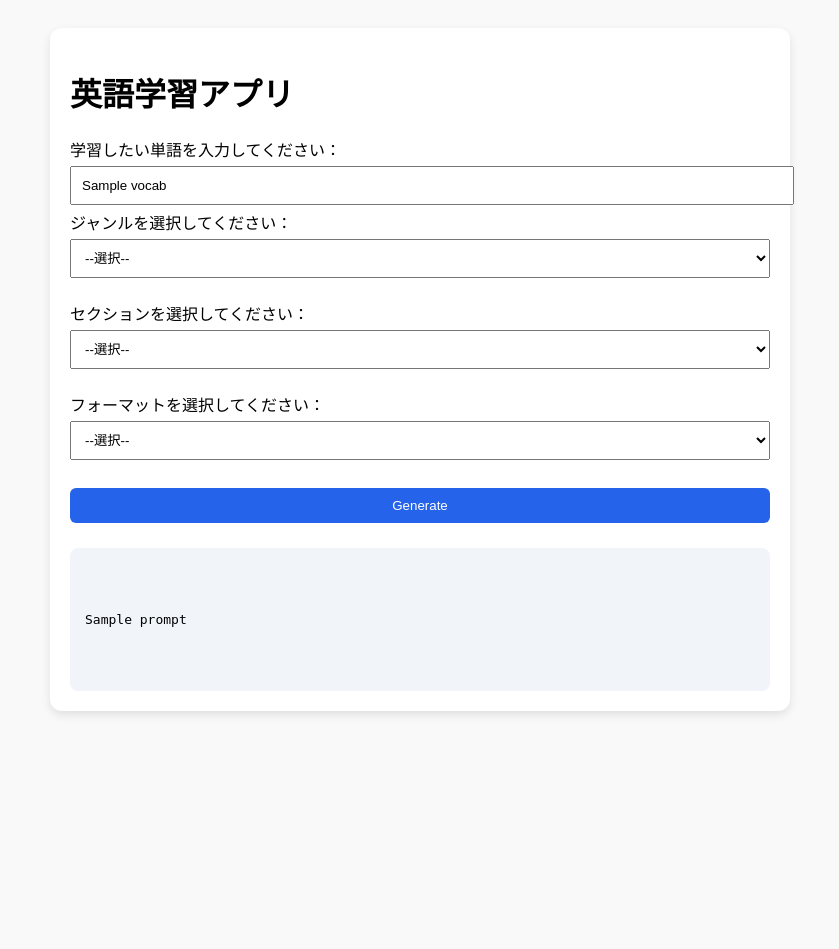
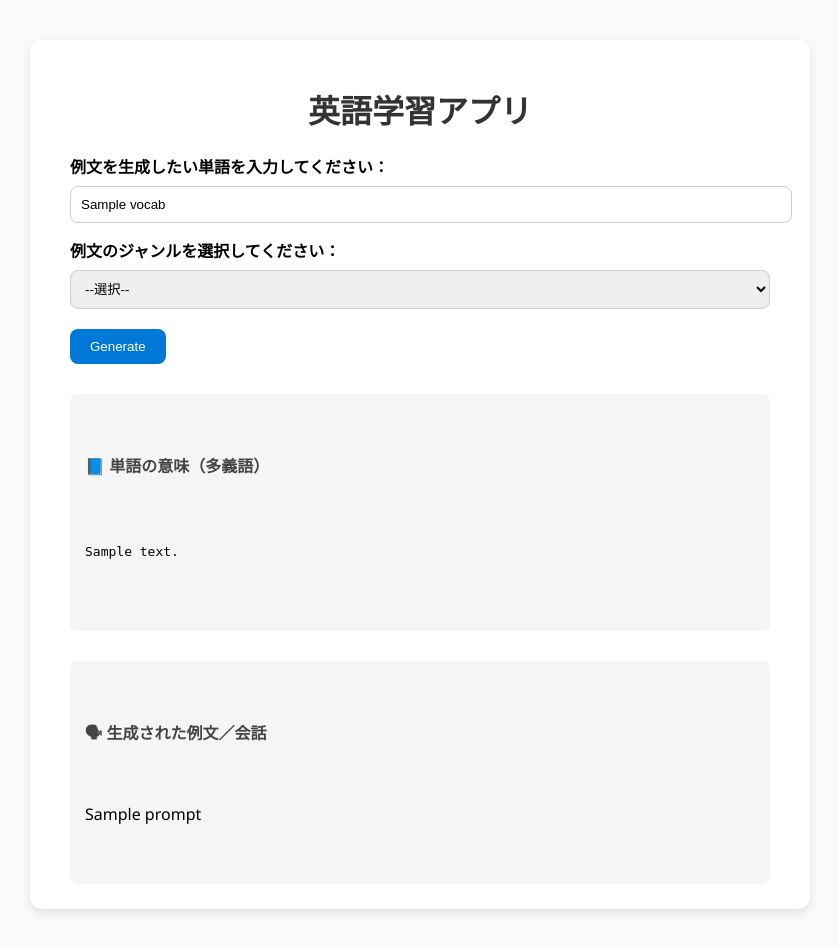
Before and after one commit to yukke955/My-English-App, a Python web app: template templates/index.html in a window 1280 px wide. Shown: the whole page, without its empty margins (220-1059 px from the left). Before the commit the page ends 715 px from the top, so only its background shows below. Run offline with Jinja, Linux system fonts and the light colour scheme; the template is opened without the code that fills it: most values are stand-ins (such as "Sample title", 1, 10 or a date in 2020).

Commit message:
Update Flask_main, routes, generators, and index.html with indentation and display fixes

```diff
--- a/templates/index.html
+++ b/templates/index.html
@@ -1,99 +1,71 @@
 <!DOCTYPE html>
-<html>
+<html lang="ja">
 <head>
-    <meta charset="utf-8">
+    <meta charset="UTF-8">
     <title>英語学習アプリ</title>
     <style>
         body {
-            font-family: Arial, sans-serif;
-            background:#f9f9f9;
-            padding:20px;
+            font-family: "Segoe UI", sans-serif;
+            background: #f9fafb;
+            margin: 0;
+            padding: 0;
         }
         .container {
             max-width: 700px;
-            margin: auto;
+            margin: 40px auto;
             background: white;
-            padding: 20px;
+            padding: 25px 40px;
             border-radius: 12px;
             box-shadow: 0 4px 10px rgba(0,0,0,0.1);
         }
-        .result {
-            background: #f1f5f9;
-            padding: 15px;
+        h1 {
+            text-align: center;
+            color: #333;
+        }
+        label {
+            font-weight: bold;
+            display: block;
+            margin-top: 15px;
+        }
+        input, select {
+            width: 100%;
+            padding: 10px;
+            margin-top: 8px;
+            border: 1px solid #ccc;
             border-radius: 8px;
-            white-space: pre-wrap; /* 改行保持 */
-            margin-top: 20px;
-        }
-        input, select, button {
-            padding: 10px;
-            margin: 5px 0;
-            width: 100%;
         }
         button {
-            background: #2563eb;
+            margin-top: 20px;
+            padding: 10px 20px;
+            background-color: #0078d7;
             color: white;
             border: none;
+            border-radius: 8px;
             cursor: pointer;
+        }
+        button:hover {
+            background-color: #005fa3;
+        }
+        .flash {
+            background: #ffe8e8;
+            color: #c00;
+            padding: 10px;
+            margin-bottom: 15px;
             border-radius: 6px;
         }
-        button:hover {
-            background: #1e40af;
+        .result {
+            margin-top: 30px;
+            padding: 15px;
+            background: #f5f5f5;
+            border-radius: 8px;
+            white-space: pre-wrap;
+        }
+        .section-title {
+            font-weight: bold;
+            margin-bottom: 10px;
+            color: #444;
         }
     </style>
-
-    <script>
-        // rules を JS にも渡す
-        const rules = JSON.parse('{{ rules | tojson | safe }}');
-
-        function updateSections() {
-            const genre = document.getElementById("genre").value;
-            const sectionSelect = document.getElementById("section");
-            const formatSelect = document.getElementById("format");
-
-            // 初期化
-            sectionSelect.innerHTML = "";
-            formatSelect.innerHTML = "";
-
-            // ネイティブ会話ならセクション・フォーマットを隠す
-            if (genre === "Native conversation") {
-                document.getElementById("section-container").style.display = "none";
-                document.getElementById("format-container").style.display = "none";
-                return;
-            } else {
-                document.getElementById("section-container").style.display = "block";
-                document.getElementById("format-container").style.display = "block";
-            }
-
-            // セクション候補を追加
-            const sections = Object.keys(rules[genre]);
-            sections.forEach(sec => {
-                const option = document.createElement("option");
-                option.value = sec;
-                option.text = sec;
-                sectionSelect.appendChild(option);
-            });
-
-            // 最初のセクションでフォーマット更新
-            updateFormats();
-        }
-
-        function updateFormats() {
-            const genre = document.getElementById("genre").value;
-            const section = document.getElementById("section").value;
-            const formatSelect = document.getElementById("format");
-
-            formatSelect.innerHTML = "";
-
-            if (genre && section && rules[genre][section]) {
-                rules[genre][section].forEach(fmt => {
-                    const option = document.createElement("option");
-                    option.value = fmt;
-                    option.text = fmt;
-                    formatSelect.appendChild(option);
-                });
-            }
-        }
-    </script>
 </head>
 <body>
 <div class="container">
@@ -112,43 +84,35 @@
 
     <form method="POST">
         <!-- 単語入力欄 -->
-        <label>学習したい単語を入力してください：</label>
+        <label>例文を生成したい単語を入力してください：</label>
         <input type="text" name="vocab" value="{{ vocab or '' }}" placeholder="例: innovation">
 
         <!-- ジャンル選択 -->
-        <label>ジャンルを選択してください：</label>
-        <select id="genre" name="genre" onchange="updateSections()">
+        <label>例文のジャンルを選択してください：</label>
+        <select id="genre" name="genre" required>
             <option value="">--選択--</option>
-            {% for genre in rules.keys() %}
-            <option value="{{ genre }}">{{ genre }}</option>
-            {% endfor %}
+            <option value="business">ビジネス</option>
+            <option value="academic">アカデミック</option>
+            <option value="daily">日常会話</option>
+            <option value="native">ネイティブカジュアル</option>
         </select>
-        <br><br>
-
-        <!-- セクション選択 -->
-        <div id="section-container">
-            <label>セクションを選択してください：</label>
-            <select id="section" name="section" onchange="updateFormats()">
-                <option value="">--選択--</option>
-            </select>
-        </div>
-        <br>
-
-        <!-- フォーマット選択 -->
-        <div id="format-container">
-            <label>フォーマットを選択してください：</label>
-            <select id="format" name="format">
-                <option value="">--選択--</option>
-            </select>
-        </div>
-        <br>
 
         <button type="submit">Generate</button>
     </form>
 
+    {% if meaning_text %}
     <div class="result">
-        <pre>{{ prompt }}</pre>
+        <div class="section-title">📘 単語の意味（多義語）</div>
+        <pre>{{ meaning_text }}</pre>
     </div>
+    {% endif %}
+
+    {% if prompt %}
+    <div class="result">
+        <div class="section-title">🗣 生成された例文／会話</div>
+        <div class="example-text">{{ prompt|safe }}</div>
+    </div>
+    {% endif %}
 </div>
 </body>
 </html>
```
Also changed, not shown: app/generators.py (+130 -46 lines), app/routes.py (+48 -33 lines).
